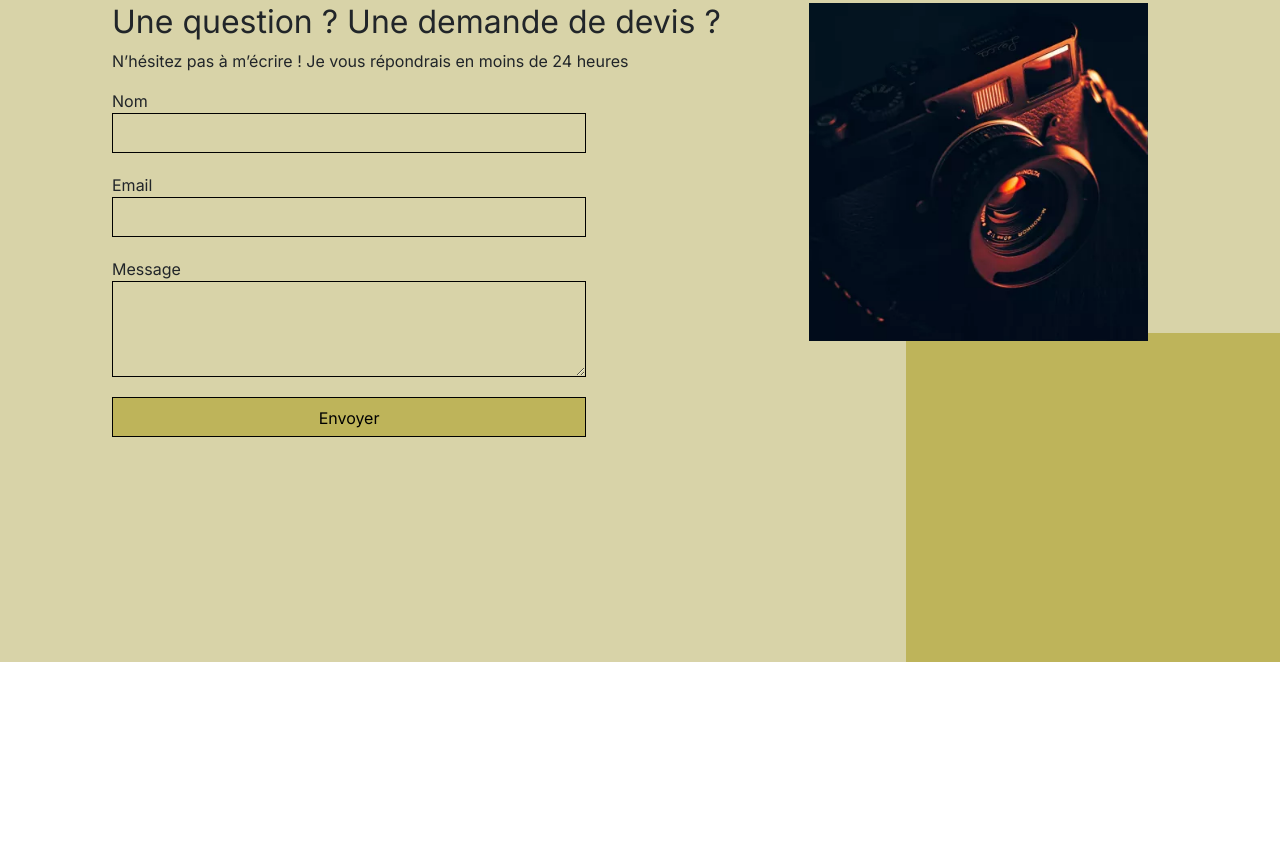
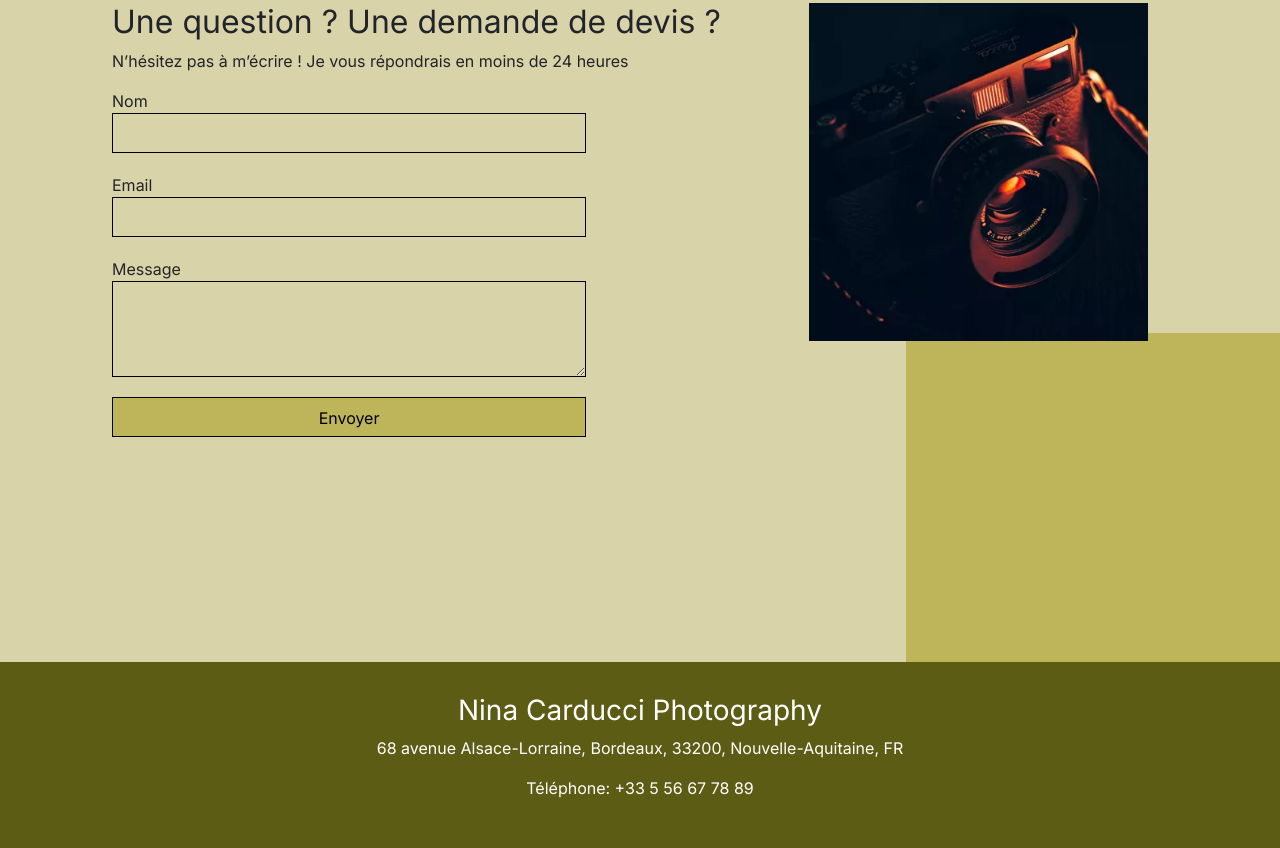
Before and after one commit to Weeskin/P09_-_Optimisez_le-referencement_d_un_site_de_photographe, a website: page index.html in a window 1280 px wide. Shown: the part 3863-4711 px from the top of the page. Before the commit the page ends 4525 px from the top, so only its background shows below. Drawn offline with nearby package versions, Linux system fonts and the light colour scheme; files that its build step writes are made by us from their sources.

Commit message:
Mise à jour du style.css et du fichier index.html pour ajouter un pied de page

```diff
--- a/assets/style.css
+++ b/assets/style.css
@@ -301,6 +301,16 @@ input[type="submit"] {
 	padding: .5em 1em
 }
 
+.footer {
+	background-color: #5c5c14;
+	color: white;
+	padding: 2em;
+	display: flex;
+	justify-content: center;
+	align-items: center;
+	text-align: center;
+}
+
 @media all and (max-width: 1180px) {
 	.picture {
 		flex: 2;
--- a/index.html
+++ b/index.html
@@ -295,6 +295,17 @@
 			</div>
 		</section>
 	</main>
+	<footer>
+		<div class="footer">
+			<div>
+				<h3>Nina Carducci Photography</h3>
+				<p>
+					68 avenue Alsace-Lorraine, Bordeaux, 33200, Nouvelle-Aquitaine, FR
+				</p>
+				<p>Téléphone: +33 5 56 67 78 89</p>
+			</div>
+		</div>
+	</footer>
 	<!-- Scripts -->
 	<script src="./assets/maugallery-min.js" defer></script>
 	<script src="./assets/scripts-min.js" defer></script>
```
Also changed, not shown: assets/style-min.css.
